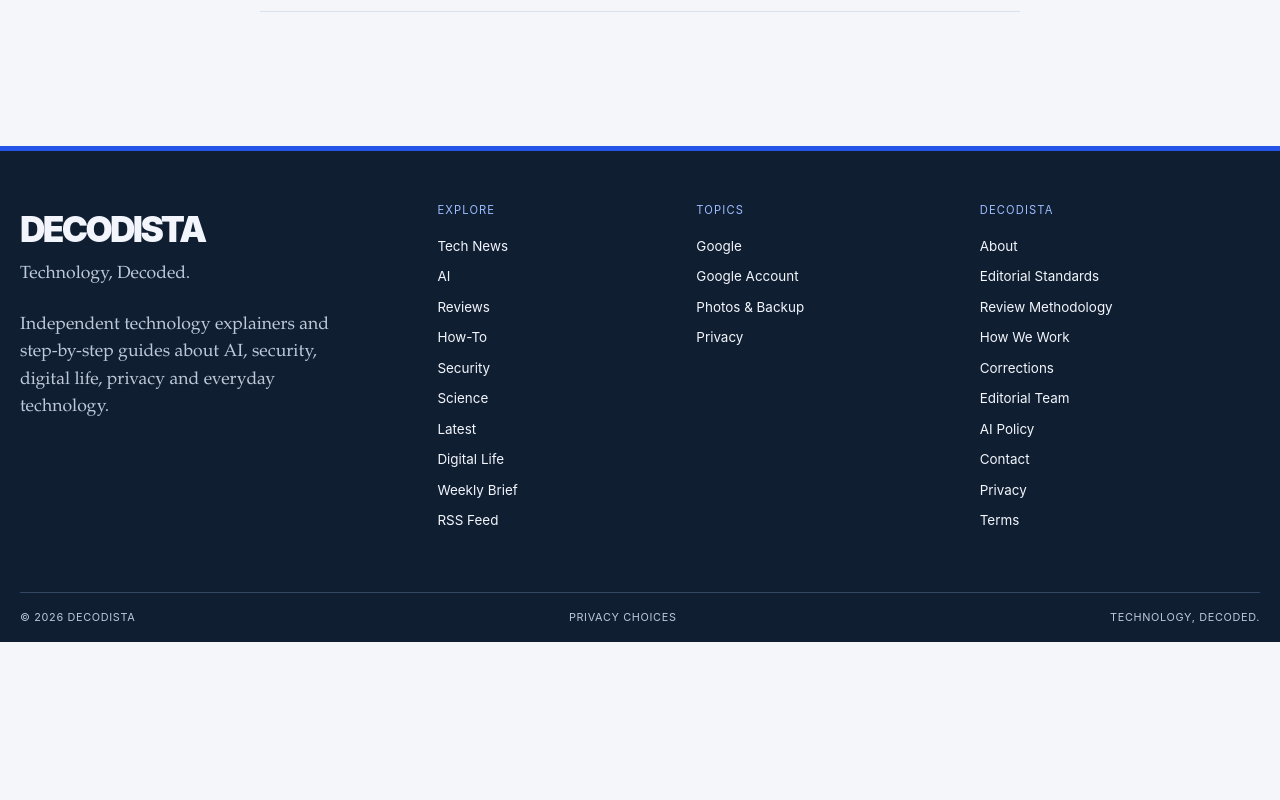
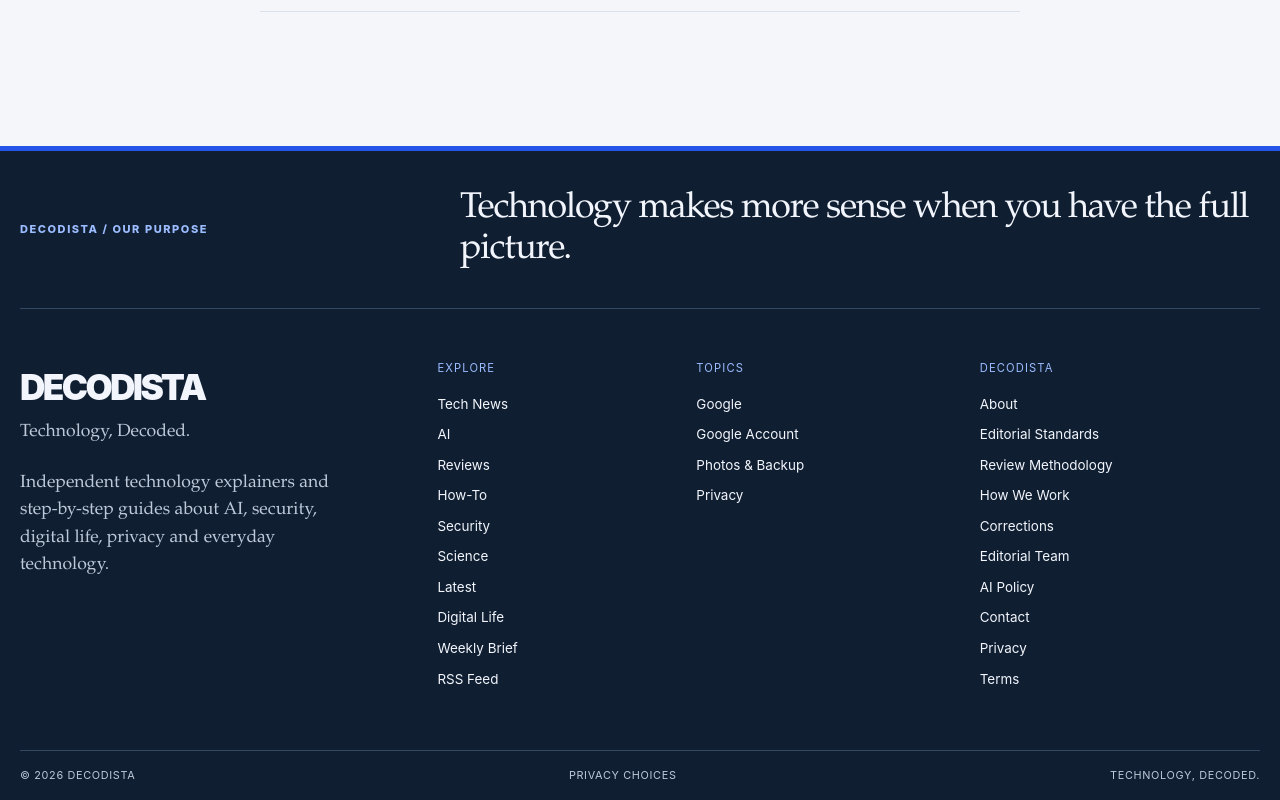
Before and after one commit to syleriofficial/Decodista, a Next.js app: page /about in a window 1280 px wide. Shown: the part 1199-1999 px from the top of the page. Before the commit the page ends 1841 px from the top, so only its background shows below. Built offline with nearby package versions, Linux system fonts and the light colour scheme; no server answers.

Commit message:
redesign(footer): replace generic sitemap impression with editorial colophon

```diff
--- a/components/site-footer.tsx
+++ b/components/site-footer.tsx
@@ -5,6 +5,10 @@ import { FOOTER_SECONDARY_ITEMS, NAV_ITEMS, NAV_TOPIC_HUBS, SITE_DESCRIPTION, SI
 export function SiteFooter() {
   return (
     <footer className="site-footer">
+      <div className="footer-manifesto wrap">
+        <span>DECODISTA / OUR PURPOSE</span>
+        <strong>Technology makes more sense when you have the full picture.</strong>
+      </div>
       <div className="wrap">
         <div className="footer-grid">
           <div className="footer-brand">
```
